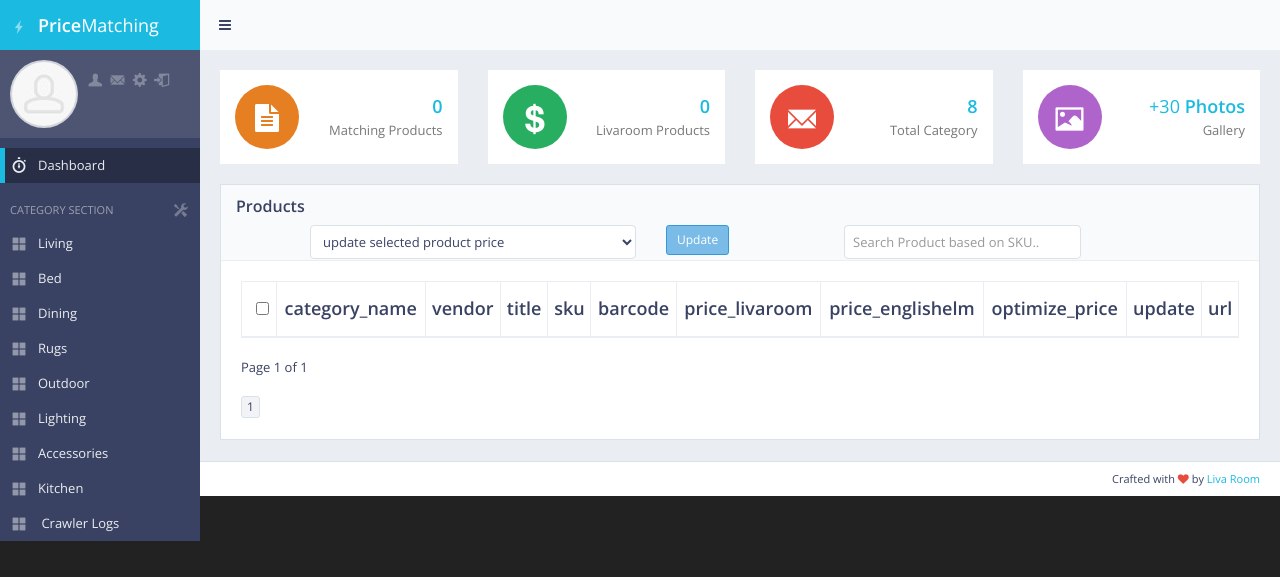
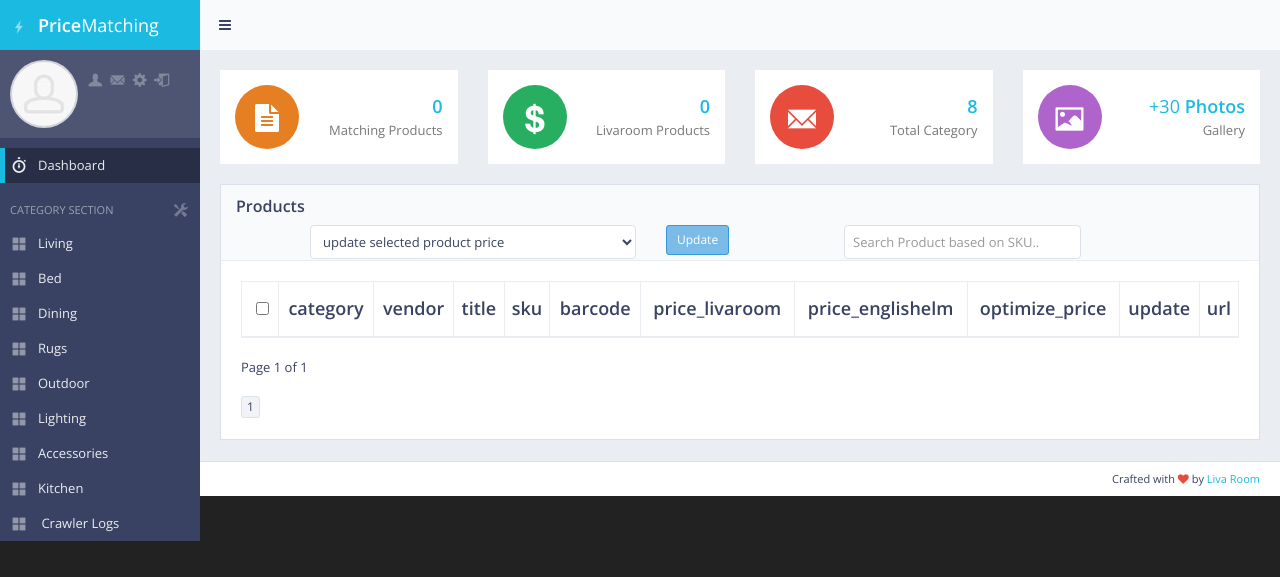
Before and after one commit to Pradip-p/livaroom, a Django app: page /category/1/ in a window 1280 px wide. Shown: the top 577 px of the page. Run offline with Django 4.2, Linux system fonts and the light colour scheme; data that the repository does not hold is empty; some libraries are stand-ins or nearby versions.

Commit message:
update the category name

```diff
--- a/templates/back/product_table.html
+++ b/templates/back/product_table.html
@@ -5,7 +5,7 @@
                 <th>&nbsp;
                     <input type="checkbox" value="" id="select-all-checkbox" onclick="selectAllRows()">
                 </th>
-                <th class="text-center" >category_name</th>
+                <th class="text-center" >category</th>
                 <th class="text-center">vendor</th>
                 <th class="text-center">title</th>
                 <th class="text-center">sku</th>
```
